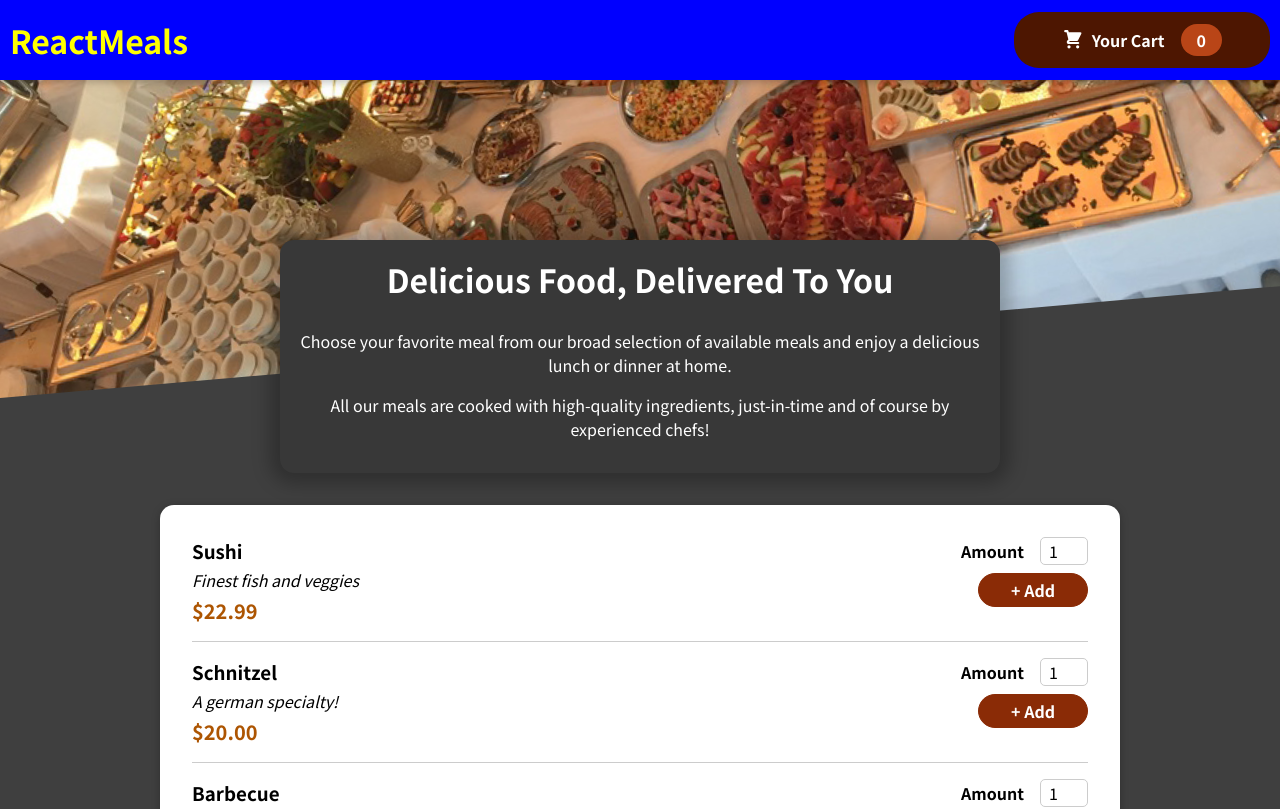
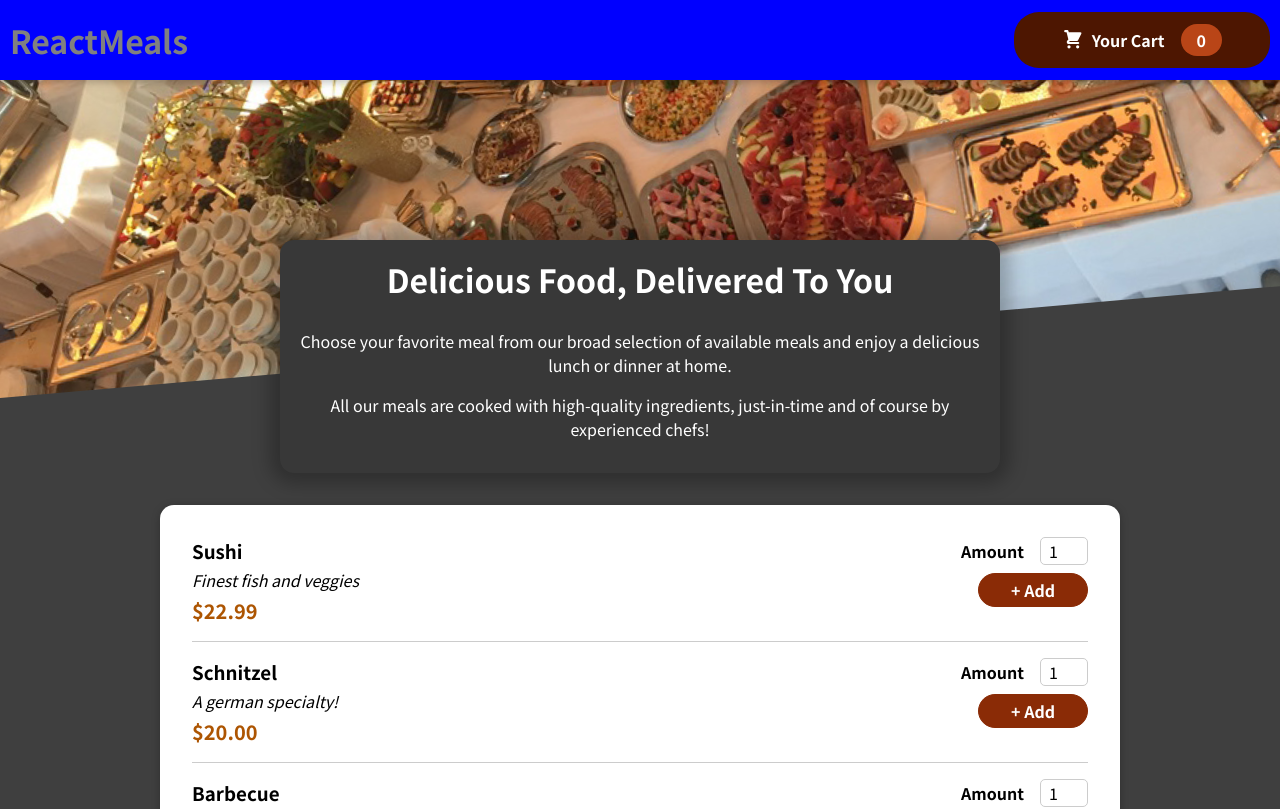
Before and after one commit to HeriSuheri/kursus-11, a React (Create React App) app: page / in a window 1280 px wide. Shown: the top 809 px of the page. Built offline with nearby package versions, Linux system fonts and the light colour scheme.

Commit message:
ganti warna

```diff
--- a/src/components/Layout/Header.module.css
+++ b/src/components/Layout/Header.module.css
@@ -5,7 +5,7 @@
   width: 100%;
   height: 5rem;
   background-color: blue;
-  color: yellow;
+  color: grey;
   display: flex;
   justify-content: space-between;
   align-items: center;
```
